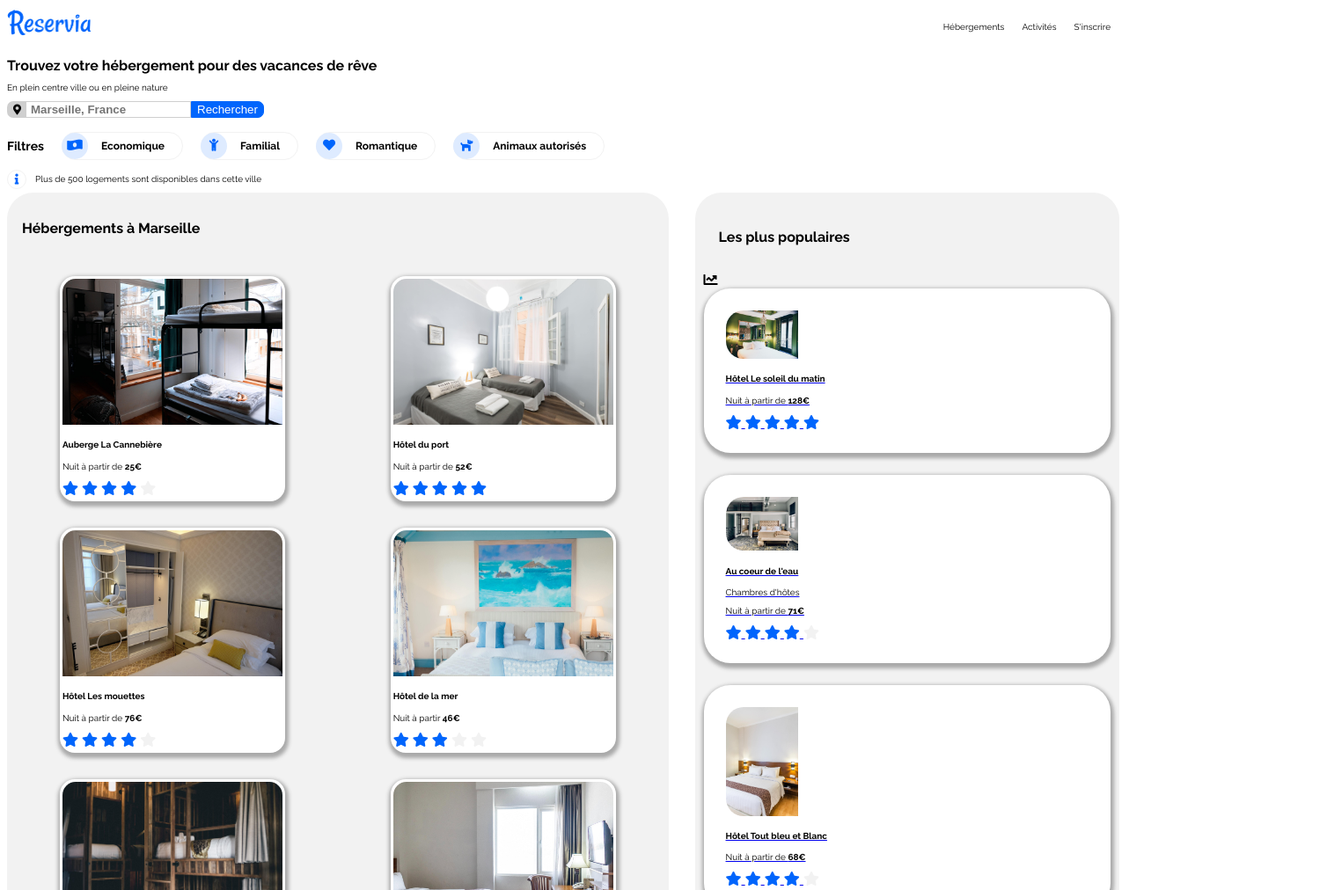
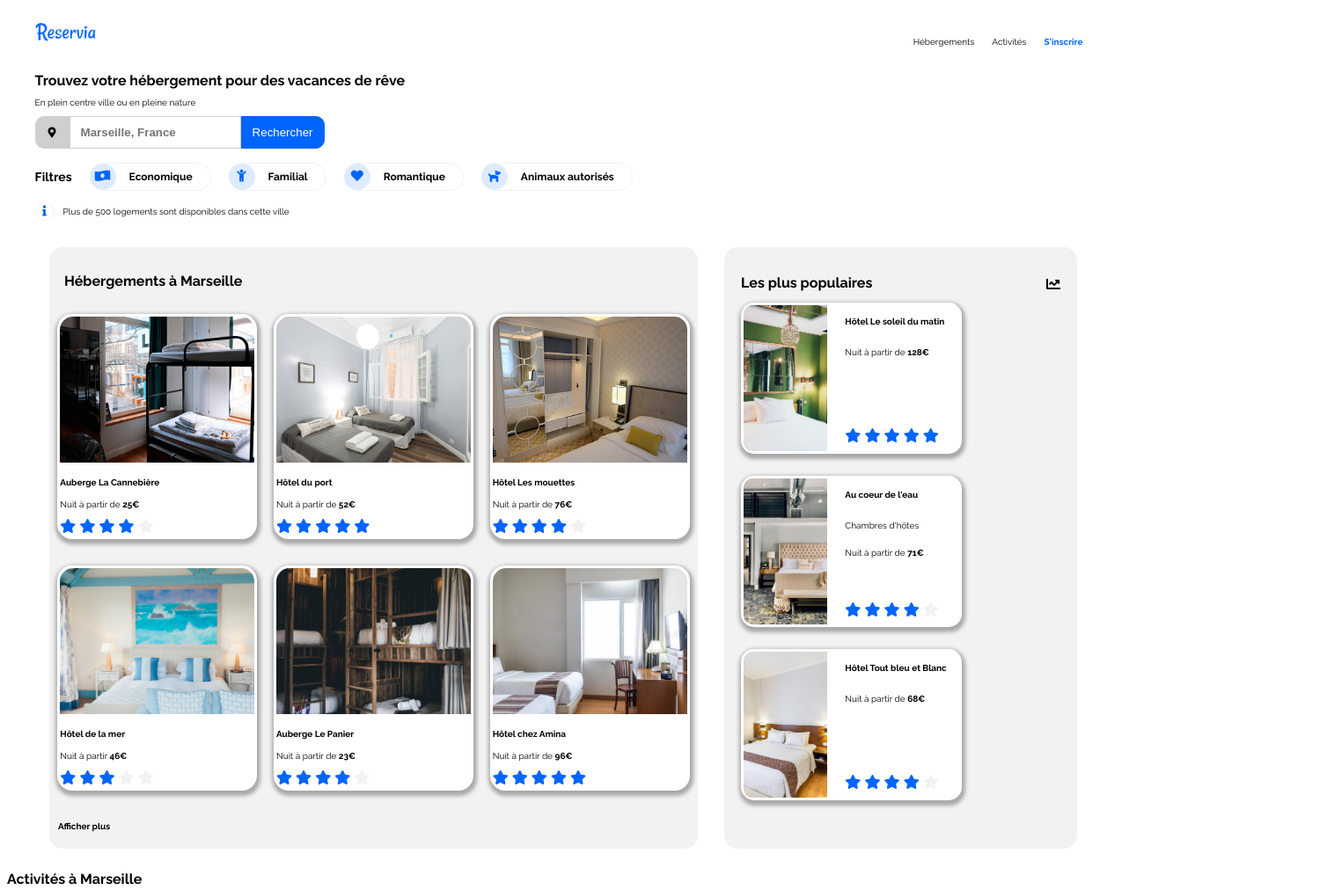
Before and after one commit to aurorea35/AurelieCourbin_2_27072021, a plain HTML site: page index.html in a window 1280 px wide. Shown: the part 5-1017 px from the top of the page at 88% size, 1508 px wide, since content can reach past the window. Drawn offline with Linux system fonts and the light colour scheme.

Commit message:
Mise en page partie hébergement et Les plus populaires

```diff
--- a/index.html
+++ b/index.html
@@ -73,7 +73,7 @@
                         <a href="#">
                             <img src="images/hebergements/2_large/marcus-loke-WQJvWU_HZFo-unsplash.jpg" alt="Auberge La Cannebiere" />
 
-                            <div class="descriptions">
+                            <div class="descriptions_hebergement">
                                 <h4>Auberge La Cannebière</h4>
                                 <p>Nuit à partir de <span class="prix"> 25€</span></p>
 
@@ -92,7 +92,7 @@
                         <a href="#">
                             <img src="images/hebergements/2_large/fred-kleber-gTbaxaVLvsg-unsplash.jpg" alt="Hotel du port" />
 
-                            <div class="descriptions">
+                            <div class="descriptions_hebergement">
                                 <h4>Hôtel du port</h4>
                                 <p>Nuit à partir de <span class="prix"> 52€</span></p>
 
@@ -111,7 +111,7 @@
                         <a href="#">
                             <img src="images/hebergements/2_large/reisetopia-B8WIgxA_PFU-unsplash.jpg" alt="Hotel Les mouettes" />
 
-                            <div class="descriptions">
+                            <div class="descriptions_hebergement">
                                 <h4>Hôtel Les mouettes</h4>
                                 <p>Nuit à partir de <span class="prix">76€</span></p>
 
@@ -130,7 +130,7 @@
                         <a href="#">
                             <img src="images/hebergements/2_large/annie-spratt-Eg1qcIitAuA-unsplash.jpg" alt="Hotel de La mer" />
 
-                            <div class="descriptions">
+                            <div class="descriptions_hebergement">
                                 <h4>Hôtel de la mer</h4>
                                 <p>Nuit à partir <span class="prix">46€</span></p>
 
@@ -149,7 +149,7 @@
                         <a href="#">
                             <img src="images/hebergements/2_large/nicate-lee-kT-ZyaiwBe0-unsplash.jpg" alt="Auberge Le Panier" />
 
-                            <div class="descriptions">
+                            <div class="descriptions_hebergement">
                                 <h4>Auberge Le Panier</h4>
                                 <p>Nuit à partir de <span class="prix">23€</span></p>
 
@@ -168,7 +168,7 @@
                         <a href="#">
                             <img src="images/hebergements/2_large/febrian-zakaria-M6S1WvfW68A-unsplash.jpg" alt="Hotel chez Amina" />
 
-                            <div class="descriptions">
+                            <div class="descriptions_hebergement">
                                 <h4>Hôtel chez Amina</h4>
                                 <p>Nuit à partir de <span class="prix">96€</span></p>
 
@@ -193,26 +193,28 @@
 
                 <div class="titre">
                     <h2>Les plus populaires</h2>
-                </div>
-
                     <div class="icone">
                         <i class="fas fa-chart-line"></i>
                     </div>
+                </div>
+
                 <div class="bloc_logement">
                     <div class="choix_logement">
                         <a href="#">
                             <img src="images/hebergements/2_large/emile-guillemot-Bj_rcSC5XfE-unsplash.jpg" alt="Hotel Le soleil du matin" />
 
-                            <div class="descriptions">
+                            <div class="descriptions_populaire">
                                 <h4>Hôtel Le soleil du matin</h4>
                                 <p>Nuit à partir de <span class="prix">128€</span></p>
 
-                                <div class="etoiles">
+                                <div class="etoiles_populaire">
+                                    <div class="etoiles_populaire1">
                                         <i class="fas fa-star"></i>
                                         <i class="fas fa-star"></i>
                                         <i class="fas fa-star"></i>
                                         <i class="fas fa-star"></i>
                                         <i class="fas fa-star"></i>
+                                    </div>
                                 </div>
                             </div>
                         </a>
@@ -222,17 +224,19 @@
                         <a href="#">
                             <img src="images/hebergements/2_large/aw-creative-VGs8z60yT2c-unsplash.jpg" alt="Au coeur de l'eau Chambres d'hotes" />
 
-                            <div class="descriptions">
+                            <div class="descriptions_populaire">
                                 <h4>Au coeur de l'eau</h4>
                                 <p>Chambres d'hôtes</p>
                                 <p>Nuit à partir de <span class="prix">71€</span></p>
 
-                                <div class="etoiles">
+                                <div class="etoiles_populaire">
+                                    <div class="etoiles_populaire2">
                                         <i class="fas fa-star"></i>
                                         <i class="fas fa-star"></i>
                                         <i class="fas fa-star"></i>
                                         <i class="fas fa-star"></i>
                                         <i class="fas fa-star differente"></i>
+                                    </div>
                                 </div>
                             </div>
                         </a>
@@ -242,16 +246,18 @@
                         <a href="#">
                             <img src="images/hebergements/2_large/febrian-zakaria-sjvU0THccQA-unsplash.jpg" alt="Hotel Tout bleu et Blanc" />
 
-                            <div class="descriptions">
+                            <div class="descriptions_populaire">
                                 <h4>Hôtel Tout bleu et Blanc</h4>
                                 <p>Nuit à partir de <span class="prix">68€</span></p>
 
-                                <div class="etoiles">
+                                <div class="etoiles_populaire">
+                                    <div class="etoiles_populaire3">
                                         <i class="fas fa-star"></i>
                                         <i class="fas fa-star"></i>
                                         <i class="fas fa-star"></i>
                                         <i class="fas fa-star"></i>
                                         <i class="fas fa-star differente"></i>
+                                    </div>
                                 </div>
                             </div>
                         </a>
@@ -263,6 +269,7 @@
         <section class="activites">
             <h2>Activités à Marseille</h2>
 
+            <div class="emplacement_des_activites">
                 <div class="choix_activite">
                     <a href="#">
                         <img src="images/activites/2_large/reno-laithienne-QUgJhdY5Fyk-unsplash.jpg" alt="Vieux Port" />
@@ -322,6 +329,7 @@
                         </div>
                     </a>
                 </div>
+            </div>
         </section>
 
         <footer class="footer">
--- a/styles.css
+++ b/styles.css
@@ -18,6 +18,7 @@ h3
 h4
 {
     font-size: 10px;
+    color: black;
 }
 
 p
@@ -27,6 +28,12 @@ p
 
 /* Header */
 
+header
+{
+    margin: 25px auto;
+    max-width: 95%;
+}
+
 .logo-nav
 {
     display: flex;
@@ -35,7 +42,7 @@ p
 
 .logo img
 {
-    width: 25%;
+    width: 18%;
 }
 
 .barre_navigation ul
@@ -50,8 +57,7 @@ p
 .barre_navigation a
 {
     text-decoration: none;
-    padding: 10px;
-    color: black;
+    padding: 30px 10px;
     font-size: 10px;
 }
 
@@ -61,7 +67,16 @@ p
     color: #0065FC;
 }
 
+.navigation1_2
+{
+    color: black;
+}
 
+.inscription
+{
+    color:#0065FC;
+    font-weight: bold;
+}
 /* Recherche */
 
 .rechercher
@@ -72,23 +87,23 @@ p
 .rechercher i
 {
     position: relative;
-    margin-left: 7px;
-    padding-top: 4px;
+    margin-left: 15px;
+    padding-top: 13px;
     font-size: 0.75em;
 }
 
 .rechercher input
 {
     border: 1px #cfcfcf solid;
-    border-left: 22px #cfcfcf solid;
-    border-top-left-radius: 7px;
-    border-bottom-left-radius: 7px;
-    margin-left: -16px;
+    border-left: 40px #cfcfcf solid;
+    border-top-left-radius: 10px;
+    border-bottom-left-radius: 10px;
+    margin-left: -24px;
 }
 
 .ville
 {
-    padding-left: 5px;
+    padding-left: 12px;
     font-weight: bold;
     color: black;
 }
@@ -98,8 +113,9 @@ p
     color: white;
     background-color: #0065FC;
     border: 1px #0065FC solid;
-    border-bottom-right-radius: 7px;
-    border-top-right-radius: 7px;
+    border-bottom-right-radius: 10px;
+    border-top-right-radius: 10px;
+    padding: 10px 12px;
     cursor: pointer;
 }
 
@@ -174,6 +190,7 @@ p
 {
     text-align: center;
     margin-left: 10px;
+    padding-top: 2px;
 }
 
 /* Hébergement */
@@ -181,13 +198,14 @@ p
 main
 {
     display: flex;
-    margin: auto;
+    margin: 15px 48px;
+    padding: 0 0 10px 0;
 }
 
 .hebergement
 {
     background-color: #F2F2F2;
-    border-radius: 30px;
+    border-radius: 15px;
     width: 65%;
     margin-right: 15px;
 }
@@ -195,7 +213,7 @@ main
 .titre
 {
     display: flex;
-    padding: 17px;
+    padding: 15px 17px 0 17px;
 }
 
 .bloc_hebergement
@@ -211,7 +229,7 @@ main
     border-radius: 17px;
     margin: 15px auto;
     padding: 3px;
-    width: 250px;
+    width: 30%;
     height: 250px;
 }
 
@@ -231,7 +249,7 @@ main
     object-fit: cover;
 }
 
-.descriptions
+.descriptions_hebergement
 {
     color: black;
 }
@@ -241,7 +259,7 @@ main
     font-weight: bold;
 }
 
-.etoiles
+.etoiles, .etoiles_populaire
 {
     color: #0065FC;
 }
@@ -262,41 +280,99 @@ main
 .les_plus_populaires
 {
     background-color: #F2F2F2;
-    border-radius: 30px;
-    padding: 10px;
-    width: 40%;
+    border-radius: 15px;
+    padding: 2px;
+    width: 35%;
     margin-left: 15px;
 }
 
-.choix_logement img
-{
-    border-top-left-radius: 20px;
-    border-bottom-left-radius: 20px;
-    width: 20%;
-    height: 40%;
-}
 .titre
 {
     display: flex;
     justify-content: space-between;
+    padding: 15px 17px 0 17px;
+}
 
+.icone
+{
+    padding-top: 16px;
+}
+
+.descriptions_populaire
+{
+    display: flex;
+    flex-direction: column;
+    padding-left: 20px;
 }
 
 .choix_logement
 {
     background-color: white;
     box-shadow: 1px 3px 4px 3px darkgrey;
-    border-radius: 30px;
+    border-radius: 15px;
     margin-bottom: 25px;
-    padding: 25px;
+    margin-left: 17px;
+    padding: 3px 10px 3px 3px;
+    width: 60%;
+    height: 166px;
 }
+
+.choix_logement a
+{
+    display: flex;
+    text-decoration: none;
+    color: black;
+}
+
+.choix_logement img
+{
+    border-top-left-radius: 10px;
+    border-bottom-left-radius: 10px;
+    width: 40%;
+    height: auto;
+    min-height: 166px;
+    max-height: 166px;
+    object-fit: cover;
+}
+
+
 
 /*Activités*/
 
-.activites img
+.emplacement_des_activites
 {
+    display: flex;
+    justify-content: space-between;
+}
+
+.choix_activite
+{
+    background-color: white;
+    box-shadow: 1px 2px 1px 1px #F2F2F2;
+    border-radius: 25px;
+}
+.choix_activite a
+{
+    text-decoration: none;
+}
+
+.choix_activite img
+{
+
+    border-top-left-radius: 25px;
+    border-top-right-radius: 25px;
     width: 250px;
     height: 250px;
+}
+
+.etoiles_populaire1, .etoiles_populaire3
+{
+    padding-top: 70px;
+}
+
+.etoiles_populaire2
+{
+    padding-top: 40px;
 }
 
 /* Footer */
@@ -304,11 +380,19 @@ main
 .footer
 {
     background-color: #F2F2F2;
+    margin-top: 32px;
 }
 
 .navigation_footer
 {
     display: flex;
     justify-content: space-between;
-    align-items: center;
+    max-width: 1777px;
+    min-width: 900px;
 }
+
+.descriptif p a
+{
+    color: black;
+    text-decoration: none;
+}
```
Lines whose indentation alone changed are shown as unchanged.
